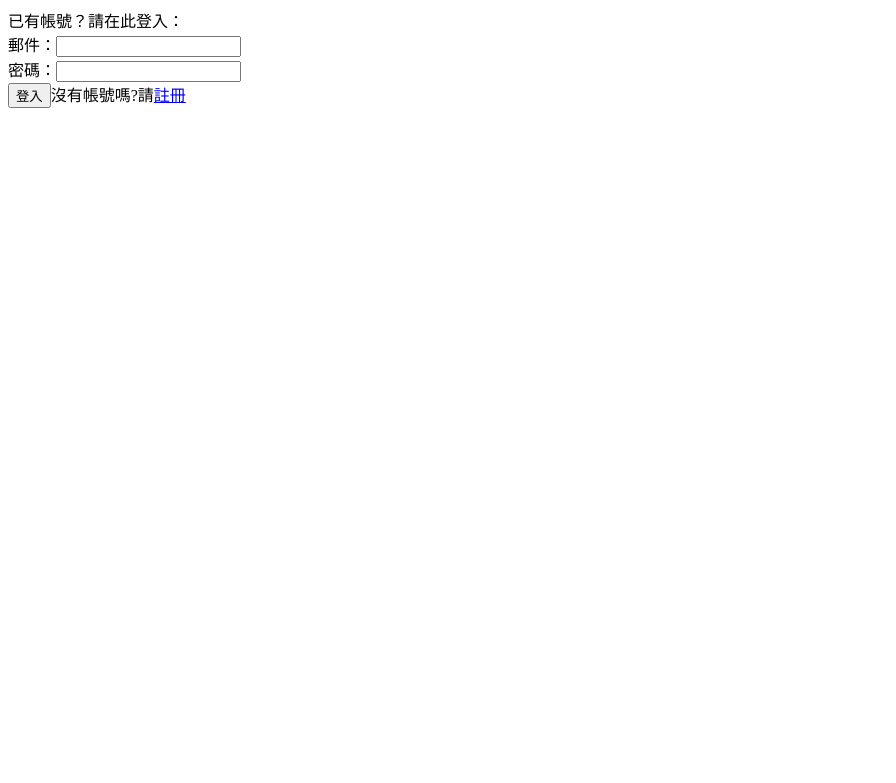
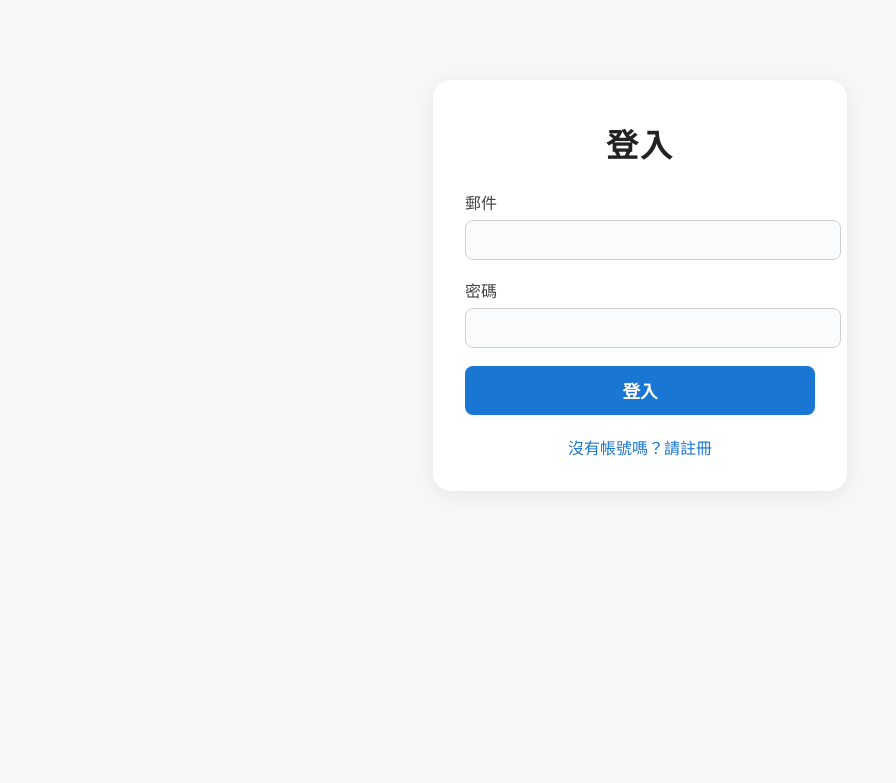
Before and after one commit to Frank940516/PHP_project, a PHP site: page /login/login.php in a window 1280 px wide. Shown: the top 783 px of the page, without its empty margins (0-896 px from the left). Run offline with PHP 8.4, Linux system fonts and the light colour scheme.

Commit message:
登入介面優化

```diff
--- a/login/login.php
+++ b/login/login.php
@@ -2,28 +2,123 @@
     require('../db.inc');
     mysqli_set_charset($link, 'utf8');
 ?>
-<html>
-    <meta charset = "UTF-8">
-    <head>
-        <title>二手書交易平台-登入</title>
-    </head>
-    <body>
+<!DOCTYPE html>
+<html lang="zh-Hant">
+<head>
+    <meta charset="UTF-8">
+    <title>二手書交易平台-登入</title>
+    <style>
+        body {
+            background: #f7f8fa;
+            font-family: 'Microsoft JhengHei', Arial, sans-serif;
+            margin: 0;
+            padding: 0;
+        }
+        .login-container {
+            width: 350px;
+            margin: 80px auto;
+            background: #fff;
+            border-radius: 18px;
+            box-shadow: 0 4px 24px rgba(0,0,0,0.08);
+            padding: 40px 32px 32px 32px;
+            display: flex;
+            flex-direction: column;
+            align-items: center;
+        }
+        .login-title {
+            font-size: 2rem;
+            font-weight: bold;
+            margin-bottom: 24px;
+            color: #222;
+            letter-spacing: 2px;
+        }
+        .login-form {
+            width: 100%;
+        }
+        .login-form label {
+            display: block;
+            margin-bottom: 6px;
+            color: #444;
+            font-size: 1rem;
+        }
+        .login-form input[type="text"],
+        .login-form input[type="password"] {
+            width: 100%;
+            padding: 10px 12px;
+            margin-bottom: 18px;
+            border: 1px solid #d0d0d0;
+            border-radius: 8px;
+            font-size: 1rem;
+            background: #fafbfc;
+            transition: border 0.2s;
+        }
+        .login-form input[type="text"]:focus,
+        .login-form input[type="password"]:focus {
+            border: 1.5px solid #1976d2;
+            outline: none;
+            background: #fff;
+        }
+        .login-form .login-btn {
+            width: 100%;
+            padding: 12px 0;
+            background: #1976d2;
+            color: #fff;
+            border: none;
+            border-radius: 8px;
+            font-size: 1.1rem;
+            font-weight: bold;
+            cursor: pointer;
+            transition: background 0.2s;
+            margin-bottom: 10px;
+        }
+        .login-form .login-btn:hover {
+            background: #1565c0;
+        }
+        .register-link {
+            display: block;
+            text-align: center;
+            margin-top: 10px;
+            color: #1976d2;
+            text-decoration: none;
+            font-size: 1rem;
+        }
+        .register-link:hover {
+            text-decoration: underline;
+        }
+        .error-message {
+            color: #e53935;
+            background: #fff3f3;
+            border: 1px solid #ffcdd2;
+            border-radius: 6px;
+            padding: 8px 12px;
+            margin-bottom: 18px;
+            width: 100%;
+            text-align: center;
+            font-size: 1rem;
+        }
+    </style>
+</head>
+<body>
+    <div class="login-container">
+        <div class="login-title">登入</div>
         <?php
-        echo "已有帳號？請在此登入：<br>";
-
         if (isset($_GET["error"])) {
             if ($_GET["error"] == "password") {
-                echo "<p style='color: red;'>密碼錯誤！</p>";
+                echo "<div class='error-message'>密碼錯誤！</div>";
             } elseif ($_GET["error"] == "email") {
-                echo "<p style='color: red;'>帳號不存在！</p>";
+                echo "<div class='error-message'>帳號不存在！</div>";
             }
         }
         ?>
-        <form action="loginCheck.php" method="POST">
+        <form class="login-form" action="loginCheck.php" method="POST">
             <input type="hidden" name="redirect" value="<?php echo isset($_GET['redirect']) ? htmlspecialchars($_GET['redirect']) : '../index.php'; ?>">
-            郵件：<input type='text' name='email' required><br>
-            密碼：<input type='password' name='password' required><br>
-            <input type='submit' value='登入'>沒有帳號嗎?請<a href='register.php'>註冊</a>
+            <label for="email">郵件</label>
+            <input type="text" id="email" name="email" required>
+            <label for="password">密碼</label>
+            <input type="password" id="password" name="password" required>
+            <input class="login-btn" type="submit" value="登入">
         </form>
-    </body>
+        <a class="register-link" href="register.php">沒有帳號嗎？請註冊</a>
+    </div>
+</body>
 </html>
```
Also changed, not shown: public_html/config.php (deleted, +0 -14 lines), index.php (renamed from public_html/index.php), public_html/functions.php (deleted), userMenu.php (renamed from public_html/userMenu.php).
